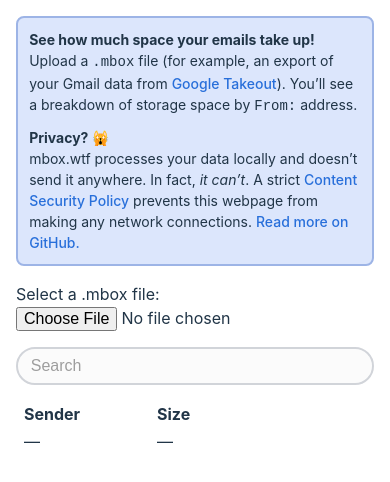
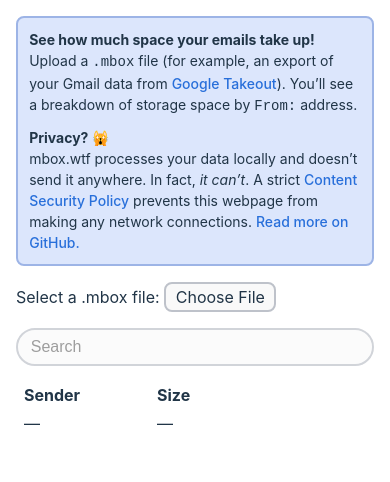
Before and after one commit to jtbandes/mbox.wtf, a Svelte app: page / in a window 390 px wide. Shown: the top 482 px of the page. Built offline with nearby package versions, Linux system fonts and the light colour scheme.

Commit message:
improved styling and responsiveness

```diff
--- a/src/App.svelte
+++ b/src/App.svelte
@@ -7,9 +7,11 @@
   const analyzer = new Analyzer();
 
   let fileInput: HTMLInputElement | undefined;
+  let selectedFileName = $state<string | undefined>();
   function handleChange(_event: Event) {
     if (fileInput?.files?.[0]) {
       analyzer.run(fileInput.files[0]);
+      selectedFileName = fileInput.files[0].name;
     }
   }
 
@@ -86,12 +88,10 @@
   <header>
     <div class="input-bar">
       <label>
-        Select a .mbox file: <input
-          type="file"
-          bind:this={fileInput}
-          onchange={handleChange}
-          accept=".mbox"
-        />
+        Select a .mbox file:
+        <button onclick={() => fileInput?.click()}>Choose File</button>
+        <span class="filename">{selectedFileName}</span>
+        <input type="file" bind:this={fileInput} onchange={handleChange} accept=".mbox" />
       </label>
       {#if analyzer.progress != undefined && analyzer.progress !== 1}
         <span class="speed">
@@ -131,7 +131,7 @@
           {#if filteredResults && filteredResults.length > 0}
             {#each filteredResults as [sender, size]}
               <tr>
-                <td>{sender}</td>
+                <td class="sender">{sender}</td>
                 <td class="size">{formatSize(size)}</td>
               </tr>
             {/each}
@@ -177,8 +177,16 @@
   }
   .input-bar {
     display: flex;
-    gap: 1rem;
+    gap: 0.5rem 1rem;
     position: relative;
+    flex-wrap: wrap;
+    align-items: baseline;
+  }
+  .input-bar input {
+    display: none;
+  }
+  .filename {
+    font-weight: bold;
   }
   aside {
     font-size: 14px;
@@ -213,8 +221,10 @@
   th {
     text-align: left;
   }
-  th.sender {
-    min-width: 30vw;
+  th.sender,
+  td.sender {
+    min-width: calc(min(500px, 30vw));
+    word-break: break-word;
   }
   td.total {
     font-weight: bold;
--- a/src/app.css
+++ b/src/app.css
@@ -13,7 +13,9 @@
   -moz-osx-font-smoothing: grayscale;
 
   --theme-primary: #3c73ec;
-  --theme-inactive: #bec2ca;
+  --theme-inactive-border: #bec2ca;
+  --theme-control-bg: #f9f9f9;
+  --theme-hover-border: #959aa3;
   --theme-hover-bg: #f3f3f3;
   --theme-box-bg: #dce6fc;
   --theme-box-border: #9db4e6;
@@ -48,26 +50,29 @@ h1 {
 }
 
 button {
+  color: inherit;
   border-radius: 8px;
-  border: 1px solid transparent;
-  padding: 0.6em 1.2em;
+  border: 2px solid var(--theme-inactive-border);
+  padding: 0.2em 0.6em;
   font-size: 1em;
-  font-weight: 500;
   font-family: inherit;
-  background-color: #f9f9f9;
-  cursor: pointer;
-  transition: border-color 0.25s;
+  background-color: var(--theme-control-bg);
 }
 button:hover {
-  border-color: #646cff;
+  border-color: var(--theme-hover-border);
+  background-color: var(--theme-hover-bg);
+}
+button:active {
+  background-color: var(--theme-active-bg);
 }
 button:focus,
 button:focus-visible {
-  outline: 4px auto -webkit-focus-ring-color;
+  outline: none;
+  border-color: var(--theme-primary);
 }
 
 input[type="text"] {
-  border: 2px solid var(--theme-inactive);
+  border: 2px solid var(--theme-inactive-border);
   font-size: 1em;
 }
 input[type="text"]:focus,
@@ -94,7 +99,7 @@ p {
     background-color: #242424;
 
     --theme-primary: #6e92e1;
-    --theme-inactive: #6a6a6a;
+    --theme-inactive-border: #6a6a6a;
     --theme-hover-bg: #383838;
     --theme-box-bg: #222a3c;
     --theme-box-border: #646e84;
```
